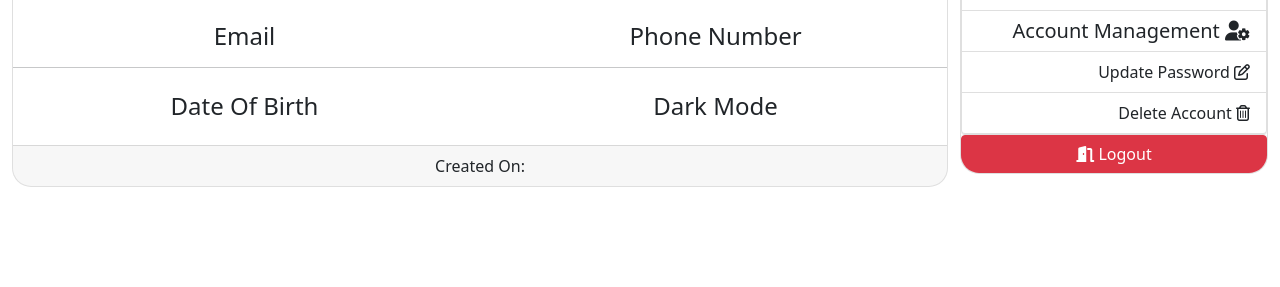
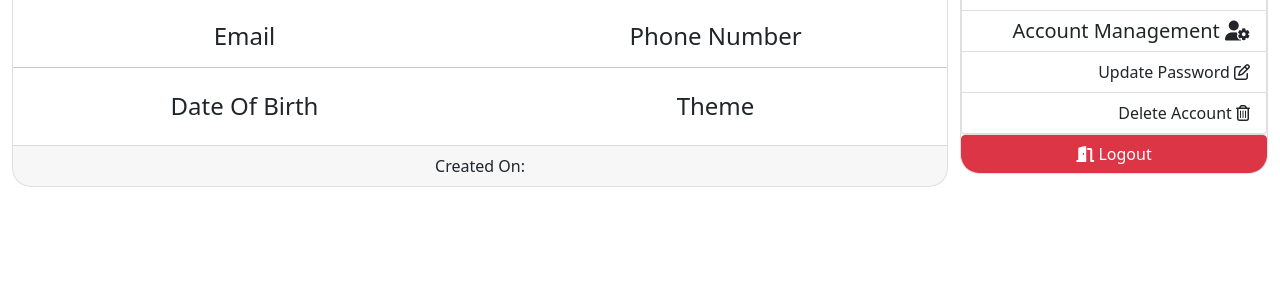
Before and after one commit to lukebinmore/Guild-Of-Geeks, a Django app: page /accounts/profile/1 in a window 1280 px wide. Shown: the part 336-623 px from the top of the page. Run offline with Django 3.2, Linux system fonts and the light colour scheme; the visitor is signed in with stand-in values (Sample User, id 1); some libraries are stand-ins or nearby versions.

Commit message:
Update - Reconfigured Dark Mode to Theme and Setup Basic Theme Input

```diff
--- a/forum/admin.py
+++ b/forum/admin.py
@@ -10,8 +10,8 @@ class ContactRequestAdmin(admin.ModelAdmin):
 
 @admin.register(models.Profile)
 class ProfileAdmin(admin.ModelAdmin):
-    list_display = ('user', 'first_name', 'last_name', 'dob', 'dark_mode', 'created_on', 'updated_on',)
-    list_filter = ('dob', 'dark_mode', 'created_on', 'updated_on', 'followed_posts', 'followed_categories')
+    list_display = ('user', 'first_name', 'last_name', 'dob', 'theme', 'created_on', 'updated_on',)
+    list_filter = ('dob', 'theme', 'created_on', 'updated_on', 'followed_posts', 'followed_categories')
     search_fields = ('user', 'first_name', 'last_name', 'dob', 'email', 'number', 'created_on', 'updated_on', 'followed_posts', 'followed_categories',)
 
 @admin.register(models.Category)
--- a/forum/models.py
+++ b/forum/models.py
@@ -4,6 +4,10 @@ from cloudinary.models import CloudinaryField
 from dateutil.relativedelta import relativedelta
 from datetime import date
 
+THEMES = (
+    ('Light', 'Light'),
+    ('Dark', 'Dark')
+)
 STATE = ((0, 'Draft'), (1, 'Post'))
 CONTACT_REASON = (
     (0, 'Compliment'),
@@ -35,7 +39,7 @@ class Profile(models.Model):
     email = models.EmailField(blank=True)
     number = models.CharField(max_length=11, blank=True)
     picture = CloudinaryField('image', default='static/images/profile-placeholder')
-    dark_mode = models.BooleanField(default=False)
+    theme = models.CharField(max_length=25, choices=THEMES, default=0)
     created_on = models.DateTimeField(auto_now_add=True)
     updated_on = models.DateTimeField(auto_now=True)
     followed_posts = models.ManyToManyField('Post', related_name='followed_posts', blank=True)
--- a/forum/templates/forum/profile.html
+++ b/forum/templates/forum/profile.html
@@ -42,10 +42,7 @@
                         {{ profile_form.dob }}
                     </div>
                     <div class="col-md-6 col-sm-12 text-center py-2">
-                        {{ profile_form.dark_mode }}
-                        <label class="form-check-label" for="dark-mode-input">
-                            Dark Mode
-                        </label>
+                        {{ profile_form.theme }}
                     </div>
                 </div>
                 {% else %}
@@ -78,8 +75,8 @@
                         <p class="card-text">{{ user.profile.dob }}</p>
                     </div>
                     <div class="col-md-6 col-sm-12 text-center py-2">
-                        <h4>Dark Mode</h4>
-                        <p class="card-text">{{ user.profile.dark_mode }}</p>
+                        <h4>Theme</h4>
+                        <p class="card-text">{{ user.profile.theme }}</p>
                     </div>
                 </div>
                 {% endif %}
--- a/static/css/style.css
+++ b/static/css/style.css
@@ -1,8 +1,3 @@
-/* Global Variables */
-:root {
-    --light-primary: #7ed957;
-}
-
 /* Tag Level Stylings */
 img {
     max-width: 100%;
--- a/templates/base.html
+++ b/templates/base.html
@@ -13,6 +13,11 @@
             integrity="sha512-nMNlpuaDPrqlEls3IX/Q56H36qvBASwb3ipuo3MxeWbsQB1881ox0cRv7UPTgBlriqoynt35KjEwgGUeUXIPnw=="
             crossorigin="anonymous" referrerpolicy="no-referrer" />
         <link rel="stylesheet" href="{% static 'css/style.css' %}">
+        {% if user.profile.theme == 'dark' %}
+
+        {% else %}
+        <link rel="stylesheet" href="{% static 'css/theme-light.css' %}">
+        {% endif %}
         <title>Guild Of Geeks</title>
     </head>
 
```
Also changed, not shown: forum/forms.py (+4 -5 lines), forum/templates/forum/signup.html (+1 -6 lines), forum/migrations/0001_initial.py, static/css/theme-light.css (added).
